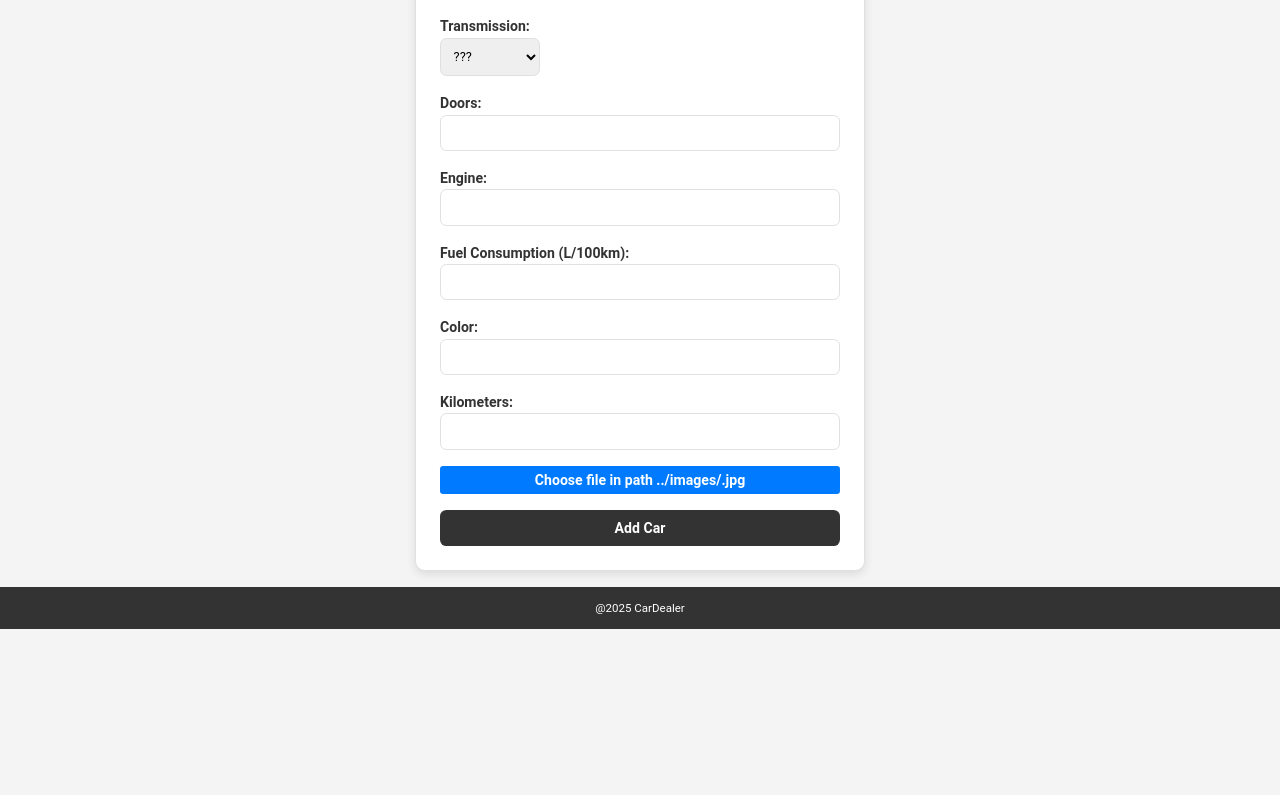
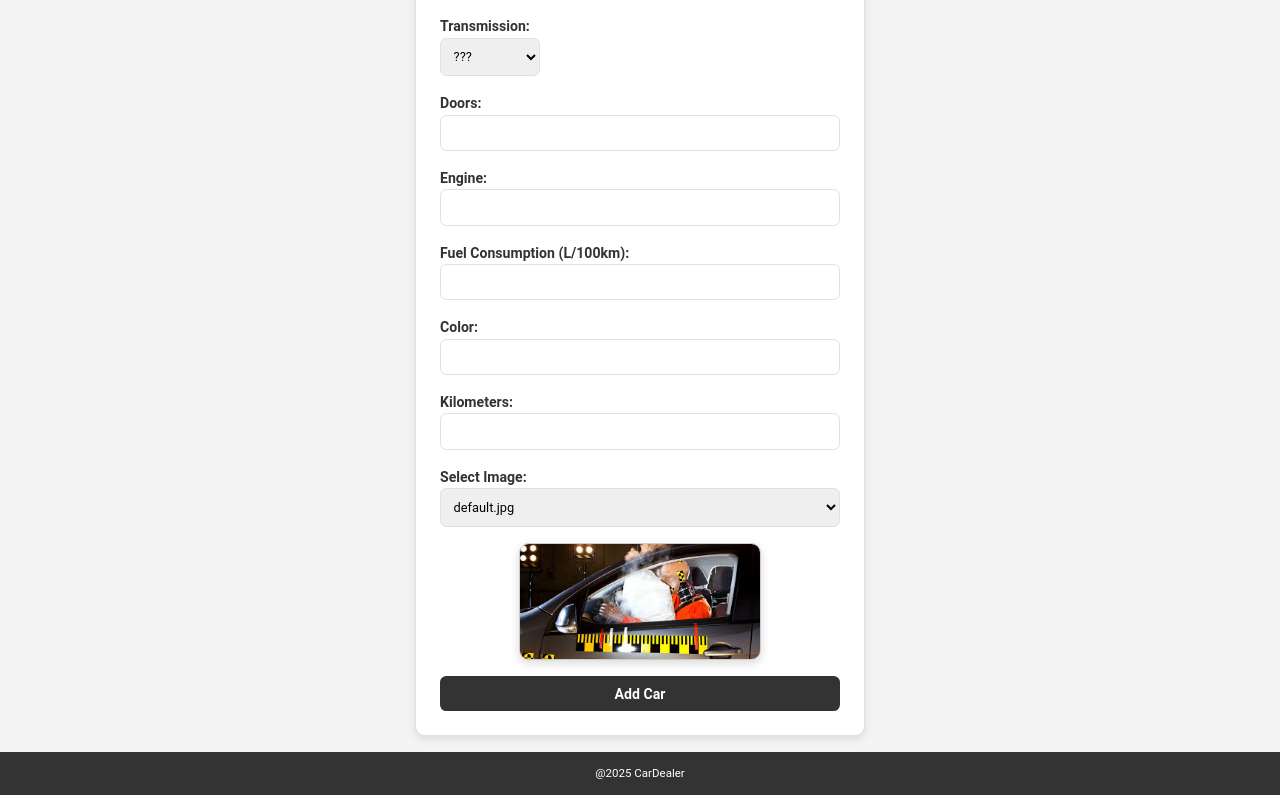
Before and after one commit to AkimovAleksandr0/KAJ, a React (Vite) app: page /add-car in a window 1280 px wide. Shown: the part 356-1151 px from the top of the page. Before the commit the page ends 985 px from the top, so only its background shows below. Built offline with nearby package versions, Linux system fonts and the light colour scheme.

Commit message:
feat: Udpated car images selection

```diff
--- a/src/App.css
+++ b/src/App.css
@@ -107,6 +107,27 @@ section h2 {
     place-items: center;
 }
 
+.image-preview {
+    margin-top: 1rem;
+    display: flex;
+    justify-content: center;
+    align-items: center;
+}
+
+.preview-image {
+    width: 300px;
+    height: auto;
+    object-fit: cover;
+    border-radius: 12px;
+    box-shadow: 0 4px 12px rgba(0, 0, 0, 0.15);
+    border: 1px solid #ccc;
+    transition: transform 0.3s ease;
+}
+
+.preview-image:hover {
+    transform: scale(1.03);
+}
+
 .car-item .car-image {
     width: 100%;
     height: 150px;
@@ -206,6 +227,44 @@ footer nav ul li a:hover {
         flex: 1 1 100%;
         max-width: 100%;
     }
+}
+
+#car-image-select {
+    width: 100%;
+    min-height: 6vh;
+    padding: 12px;
+    margin-bottom: 20px;
+    display: flex;
+    border: 2px solid #e0e0e0;
+    border-radius: 8px;
+    font-size: 1em;
+    transition: border-color 0.3s ease, box-shadow 0.3s ease;
+    box-sizing: border-box;
+}
+
+/* Focus state for the select dropdown */
+#car-image-select:focus {
+    border-color: var(--primary-color);
+    box-shadow: 0 0 8px rgba(51, 51, 51, 0.2);
+    outline: none;
+}
+
+/* Hover state for the select dropdown */
+#car-image-select:hover {
+    border-color: #c0c0c0;
+}
+
+car-image-select-img
+{
+    width: 100%;
+}
+
+/* Style for the options in the dropdown */
+#car-image-select option {
+    padding: 10px;
+    background-color: var(--white);
+    color: var(--text-color);
+    font-family: 'Roboto', sans-serif;
 }
 
 #add-car-form {
--- a/src/components/AddCarForm.jsx
+++ b/src/components/AddCarForm.jsx
@@ -2,6 +2,8 @@
 import React, { useState } from 'react';
 // Import useNavigate from react-router-dom for navigation after form submission
 import { useNavigate } from 'react-router-dom';
+// Import availableImages
+import { AvailableImages } from "./AvailableImages.jsx";
 
 // Component to add a new car to the inventory
 const AddCarForm = () => {
@@ -15,7 +17,8 @@ const AddCarForm = () => {
     const [fuelConsumption, setFuelConsumption] = useState(''); // Fuel consumption in L/100km
     const [color, setColor] = useState('');              // Color
     const [kilometers, setKilometers] = useState('');    // Mileage in kilometers
-    const [imageFile, setImageFile] = useState(null);    // Selected image file
+    // const [imageFile, setImageFile] = useState(null);    // Selected image file
+    const [selectedImage, setSelectedImage] = useState("default.jpg");
     const navigate = useNavigate();                      // Hook for navigation
 
     // Function to handle form submission
@@ -37,7 +40,7 @@ const AddCarForm = () => {
 
         // Get image name, default to "default.jpg" if no file is selected
         // Note: This assumes the image exists in 'images/' directory; in a real app, file upload would be implemented
-        const imageName = imageFile ? imageFile.name : "default.jpg";
+        const imageName = selectedImage || "default.jpg";
 
         // Create a new car object with the provided details
         const newCar = {
@@ -152,18 +155,28 @@ const AddCarForm = () => {
                     onChange={(e) => setKilometers(e.target.value)}
                 />
 
-                {/* Image file input */}
-                {/* The label acts as a styled button to trigger file selection */}
-                <label htmlFor="car-image" className="upload-button upload-file-button">
-                    {imageFile ? imageFile.name : "Choose file in path ../images/.jpg"}
-                </label>
-                <input
-                    type="file"
-                    id="car-image"
-                    accept="image/*"
-                    onChange={(e) => setImageFile(e.target.files[0])}
-                    style={{ display: 'none' }} // Hide the actual file input for custom styling
-                />
+                {/* Image selection from predefined list */}
+                <label htmlFor="car-image-select">Select Image:</label>
+                <select
+
+                    id="car-image-select"
+                    value={selectedImage}
+                    onChange={(e) => setSelectedImage(e.target.value)}>
+                    {AvailableImages.map((img, index) => (
+                        <option key={index} value={img}>{img}</option>
+                    ))}
+                </select>
+
+                {/* Image preview */}
+                <div className="image-preview">
+                    {selectedImage && (
+                        <img
+                            src={`/images/${selectedImage}`}
+                            alt="Selected"
+                            className="preview-image"
+                        />
+                    )}
+                </div>
 
                 {/* Submit button */}
                 <button type="submit">Add Car</button>
--- /dev/null
+++ b/src/components/AvailableImages.jsx
@@ -0,0 +1,18 @@
+// src/components/availableImages.js
+export const AvailableImages = [
+    "default.jpg",
+    "honda-civic-type-r-ek9.jpg",
+    "honda-nsx-type-r.jpg",
+    "mazda-mx-5-miata-na.jpg",
+    "mazda-rx7-fd.jpg",
+    "mitsubishi-lancer-evo-ix.jpg",
+    "nissan-240sx-s13.jpg",
+    "nissan-silvia-s15.jpg",
+    "nissan-skyline-r34.jpg",
+    "subaru-impreza-wrx-sti.jpg",
+    "test.jpg",
+    "toyota-ae86-trueno.jpg",
+    "toyota-chaser-jzx100.jpg",
+    "toyota-supra-mk4.jpg",
+    // Add more image filenames as needed
+];
```
